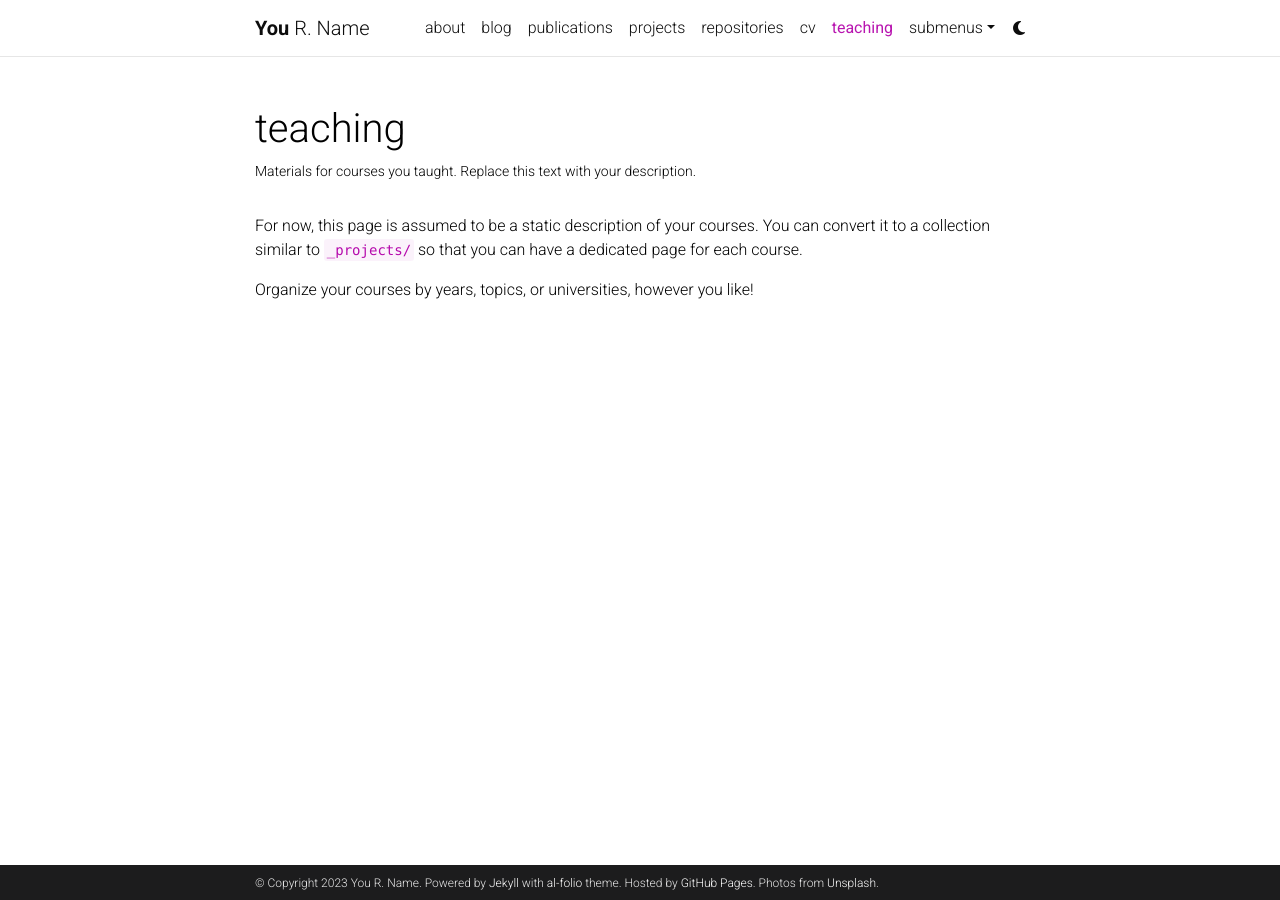
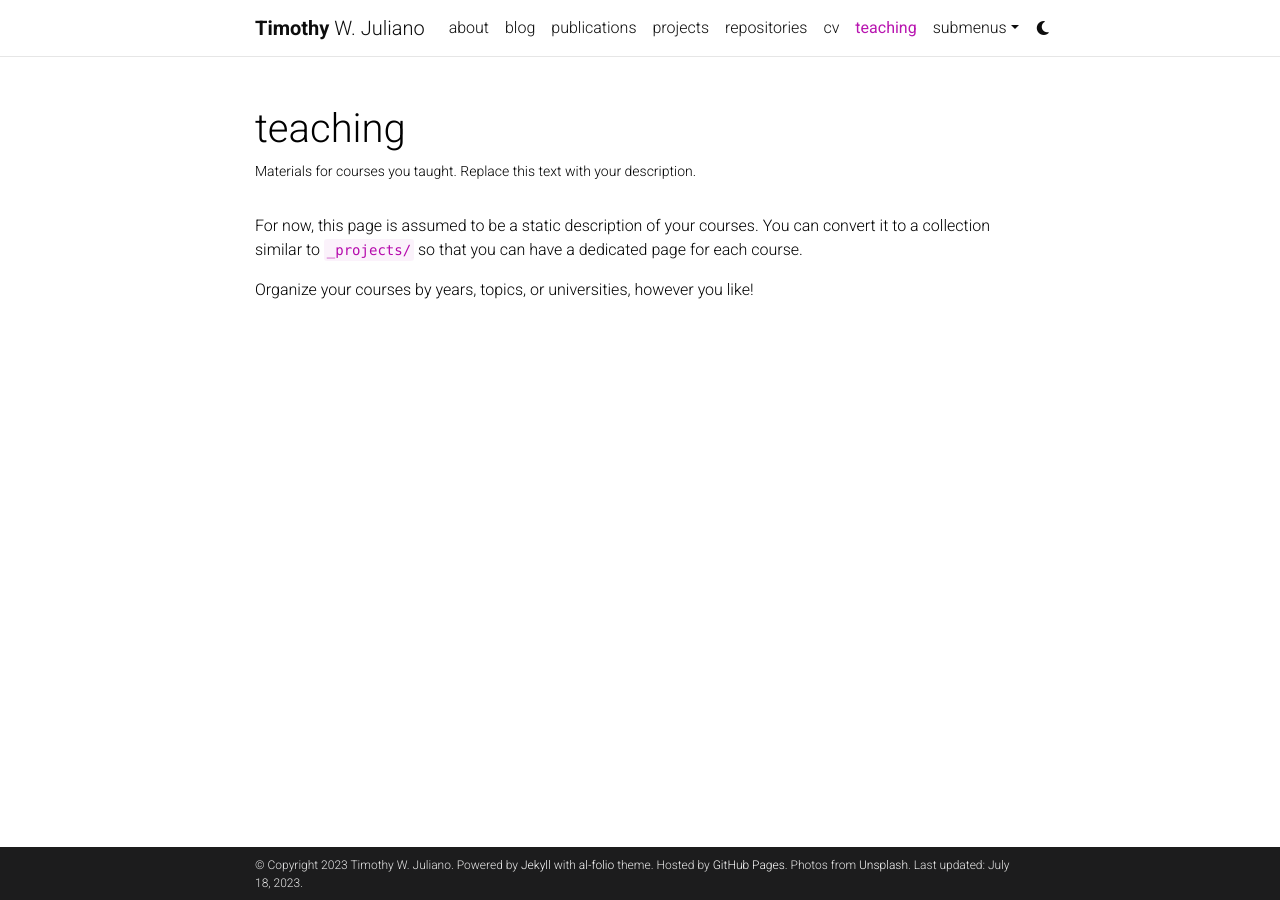
Before and after one commit to twjuliano/twjuliano.github.io, a Jekyll site: the page built from _pages/teaching.md, in a window 1280 px wide. Built offline with Jekyll 4.4.1, drawn with Linux system fonts in a browser that asks for light colours; comment, search, counter and statistics services are not loaded; a style sheet for code colours, icons or effects is not loaded.

Commit message:
Update _config.yml

```diff
--- a/_config.yml
+++ b/_config.yml
@@ -3,10 +3,10 @@
 # -----------------------------------------------------------------------------
 
 title: blank # the website title (if blank, full name will be used instead)
-first_name: You
-middle_name: R.
-last_name: Name
-email: you@example.com
+first_name: Timothy
+middle_name: W.
+last_name: Juliano
+email: tjuliano@ucar.edu
 description: > # the ">" symbol means to ignore newlines until "footer_text:"
   A simple, whitespace theme for academics. Based on [*folio](https://github.com/bogoli/-folio) design.
 footer_text: >
@@ -20,7 +20,7 @@
 
 url: https://twjuliano.github.io # the base hostname & protocol for your site
 baseurl: # the subpath of your site, e.g. /blog/
-last_updated: false # set to true if you want to display last updated in the footer
+last_updated: true # set to true if you want to display last updated in the footer
 impressum_path:  # set to path to include impressum link in the footer, use the same path as permalink in a page, helps to conform with EU GDPR
 
 # -----------------------------------------------------------------------------
@@ -71,22 +71,22 @@
 # Social integration
 # -----------------------------------------------------------------------------
 
-github_username: # your GitHub user name
+github_username: twjuliano # your GitHub user name
 gitlab_username: # your GitLab user name
 twitter_username: # your Twitter handle
 mastodon_username: # your mastodon instance+username in the format instance.tld/@username
-linkedin_username: # your LinkedIn user name
+linkedin_username: timothy-juliano-13671482 # your LinkedIn user name
 telegram_username: # your Telegram user name
-scholar_userid: # your Google Scholar ID
+scholar_userid: GQwUo-kAAAAJ&hl # your Google Scholar ID
 semanticscholar_id: # your Semantic Scholar ID
 whatsapp_number: # your WhatsApp number (full phone number in international format. Omit any zeroes, brackets, or dashes when adding the phone number in international format.)
-orcid_id: # your ORCID ID
+orcid_id: 0000-0003-0417-0886 # your ORCID ID
 medium_username: # your Medium username
 quora_username: # your Quora username
 publons_id: # your ID on Publons
 lattes_id: # your ID on Lattes (Brazilian Lattes CV)
 osf_id: # your OSF ID
-research_gate_profile: # your profile on ResearchGate
+research_gate_profile: Timothy-Juliano # your profile on ResearchGate
 scopus_id: # your profile on Scopus
 blogger_url: # your blogger URL
 work_url: # work page URL
```
